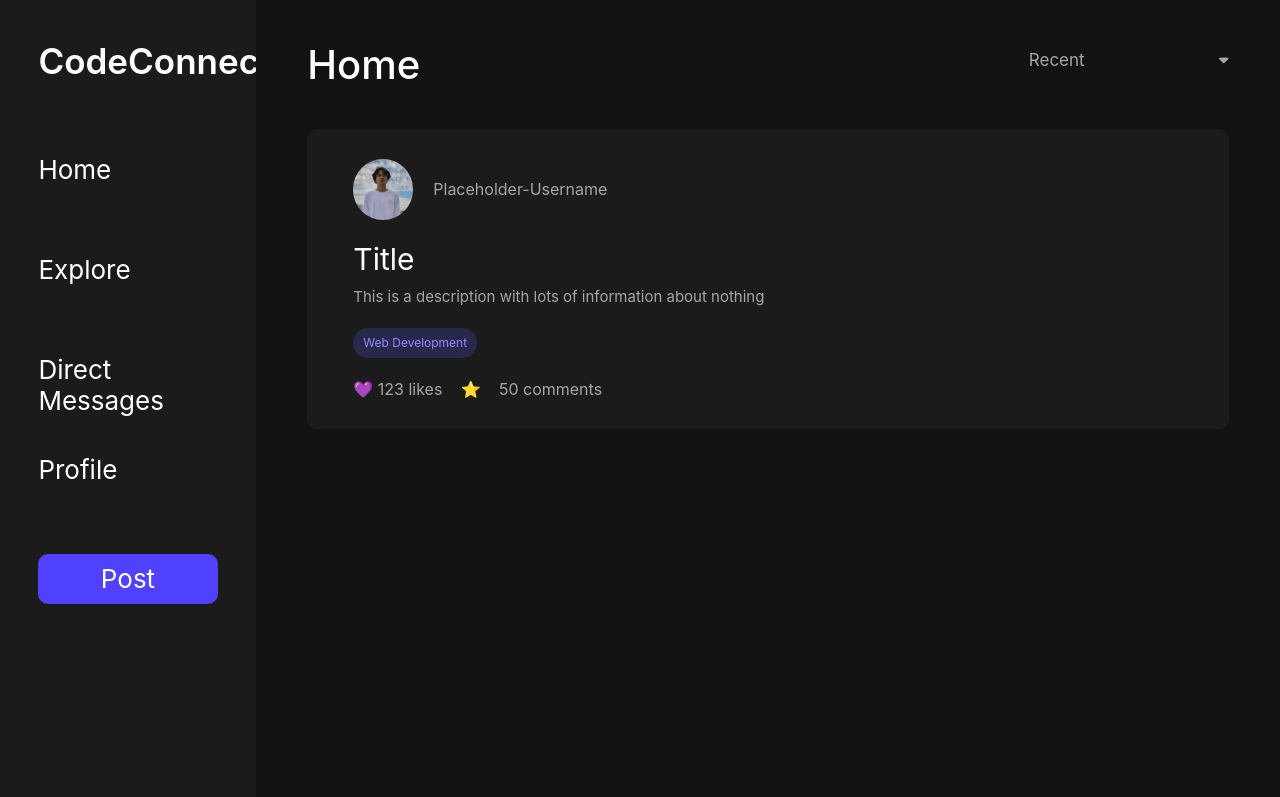
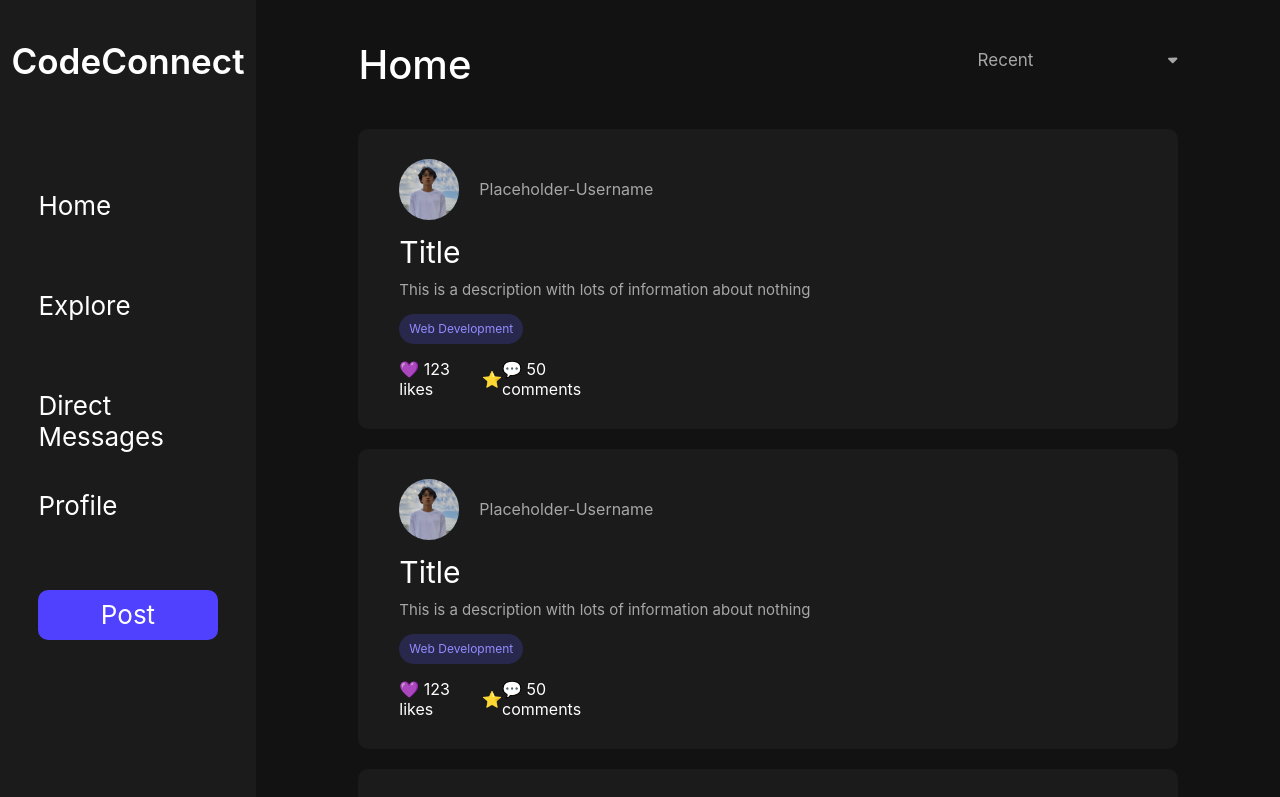
Before and after one commit to JvsonKee/CodeConnect, a React (Vite) app in the folder client/: page / in a window 1280 px wide. Shown: the top 797 px of the page. Built offline with nearby package versions, Linux system fonts and the light colour scheme.

Commit message:
changed colour variables

```diff
--- a/client/src/components/Homepage.jsx
+++ b/client/src/components/Homepage.jsx
@@ -20,6 +20,9 @@ function HomePage() {
                     </HeaderContainer>
                     <Feed>
                         <PostBrowsing />
+                        <PostBrowsing />
+                        <PostBrowsing />
+                        <PostBrowsing />
                     </Feed>
                 </ContentContainer>
             </HomePageContainer>
--- a/client/src/components/PostBrowsing.jsx
+++ b/client/src/components/PostBrowsing.jsx
@@ -32,7 +32,7 @@ function PostBrowsing() {
                 <PostAnalytics>
                     <PostLikes>💜 {PostInfo.likes} likes</PostLikes>
                     <PostReactions>{PostInfo.reactions}</PostReactions>
-                    <PostComments>{PostInfo.comments} comments</PostComments>
+                    <PostComments>💬 {PostInfo.comments} comments</PostComments>
                 </PostAnalytics>
             </PostWrapper>
         </PostContainer>
--- a/client/src/components/styles/Dropdown.styled.js
+++ b/client/src/components/styles/Dropdown.styled.js
@@ -11,12 +11,12 @@ export const Select = styled.div`
     justify-content: space-between;
     align-items: center;
     margin-bottom: 10px;
-    color: var(--text-grey);
+    color: var(--grey);
     transition: 0.4s ease-in-out;
     cursor: pointer;
 
     &:hover {
-       color: var(--text-white);
+       color: var(--white);
     }
 `
 
@@ -53,10 +53,10 @@ export const Menu = styled.div`
     div {
         width: 180px;
         font-size: 14px;
-        color: var(--text-grey);
+        color: var(--grey);
 
         &:hover {
-            color: var(--text-white);
+            color: var(--white);
         }
     }
 
--- a/client/src/components/styles/Global.js
+++ b/client/src/components/styles/Global.js
@@ -4,19 +4,20 @@ const GlobalStyles = createGlobalStyle`
     @import url('https://fonts.googleapis.com/css2?family=Inter:wght@100;200;300;400;500;600&family=Reggae+One&display=swap');
 
     :root {
-        --text-white: #FFFFFF;
-        --text-grey: #A7A7A7;
+        --white: #FFFFFF;
+        --grey: #A7A7A7;
         --black: #121212;
         --light-black: #1B1B1B;
         --purple: #5041FF;
-        --green-low: #28284D;
-        --green: #948BFF;
+        --purple-low-op: #28284D;
+        --lavender: #948BFF;
     }
 
     body, h1, h2, h3, h4, h5, h6, p, blockquote, pre, a {
         margin: 0;
         padding: 0;
         font-family: 'Inter';
+        background-color: var(--black);
     }
 `
 
--- a/client/src/components/styles/HomePage.styled.js
+++ b/client/src/components/styles/HomePage.styled.js
@@ -1,21 +1,20 @@
 import styled from "styled-components"
 
 export const HomePageContainer = styled.div`
+    margin-left: 20vw;
     display: flex;
     justify-content: center;
     align-items: center;
     width: 80vw;
-    height: 100vh;
     background-color: var(--black);
-
 `
 
 export const ContentContainer = styled.div`
     display: flex;
     flex-direction: column;
+    padding: 5vh 0;
     gap: 40px;
-    width: 90%;
-    height: 90%;
+    width: 80%;
 `
 
 export const HeaderContainer = styled.div`
@@ -26,6 +25,8 @@ export const HeaderContainer = styled.div`
 
 export const Feed = styled.div`
     display: flex;
+    flex-direction: column;
+    gap: 20px;
     width: 100%;
     height: 100%;
 `
--- a/client/src/components/styles/NavBar.styled.js
+++ b/client/src/components/styles/NavBar.styled.js
@@ -2,21 +2,21 @@ import styled from 'styled-components'
 
 export const NavContainer = styled.div`
     display: flex;
-    align-items: center;
     justify-content: center;
     width: 20vw;
     height: 100vh;
-    color: var(--text-white);
+    position: fixed;
+    color: var(--white);
     background-color: var(--light-black);
 `
 
 export const Nav = styled.div`
+    margin: 5vh 0;
     display: flex;
     flex-direction: column;
-    gap: 10%;
+    align-items: center;
+    gap: 15%;
     width: 70%;
-    height: 90%;
-
 `
 
 export const NavLogo = styled.div`
--- a/client/src/components/styles/PageHeader.js
+++ b/client/src/components/styles/PageHeader.js
@@ -3,5 +3,5 @@ import styled from "styled-components"
 export const PageHeader = styled.div`
     font-size: 40px;
     font-weight: 500;
-    color: var(--text-white);
+    color: var(--white);
 `
--- a/client/src/components/styles/PostBrowsing.styled.js
+++ b/client/src/components/styles/PostBrowsing.styled.js
@@ -5,11 +5,10 @@ export const PostContainer = styled.div`
     justify-content: center;
     align-items: center;
     background-color: var(--light-black);
-    /* border: 4px solid var(--light-black); */
     border-radius: 10px;
     width: 100%;
     height: 300px;
-    color: var(--text-white);
+    color: var(--white);
 `
 
 export const PostWrapper = styled.div`
@@ -30,7 +29,7 @@ export const PostUserInformation = styled.div`
     display: flex;
     align-items: center;
     gap: 20px;
-    color: var(--text-grey);
+    color: var(--grey);
 `
 
 export const UserProfilePicture = styled.img`
@@ -54,7 +53,7 @@ export const PostTitle = styled.div`
 
 export const PostDescription = styled.div`
     font-size: 15px;
-    color: var(--text-grey);
+    color: var(--grey);
 `
 
 export const TopicsContainer = styled.div`
@@ -63,7 +62,7 @@ export const TopicsContainer = styled.div`
 
 export const TopicOutline = styled.div`
     border-radius: 50px;
-    background-color: var(--green-low);
+    background-color: var(--purple-low-op);
     height: 30px;
 `
 
@@ -71,12 +70,13 @@ export const PostTopic = styled.div`
     padding: 0 10px;
     font-size: 12px;
     line-height: 30px;
-    color: var(--green); // need to find new colour and font: ;
+    color: var(--lavender);
 `
 
 export const PostAnalytics = styled.div`
     display: flex;
     justify-content: space-between;
+    align-items: center;
     width: 30%;
     color: var(--text-grey);
 `
```
